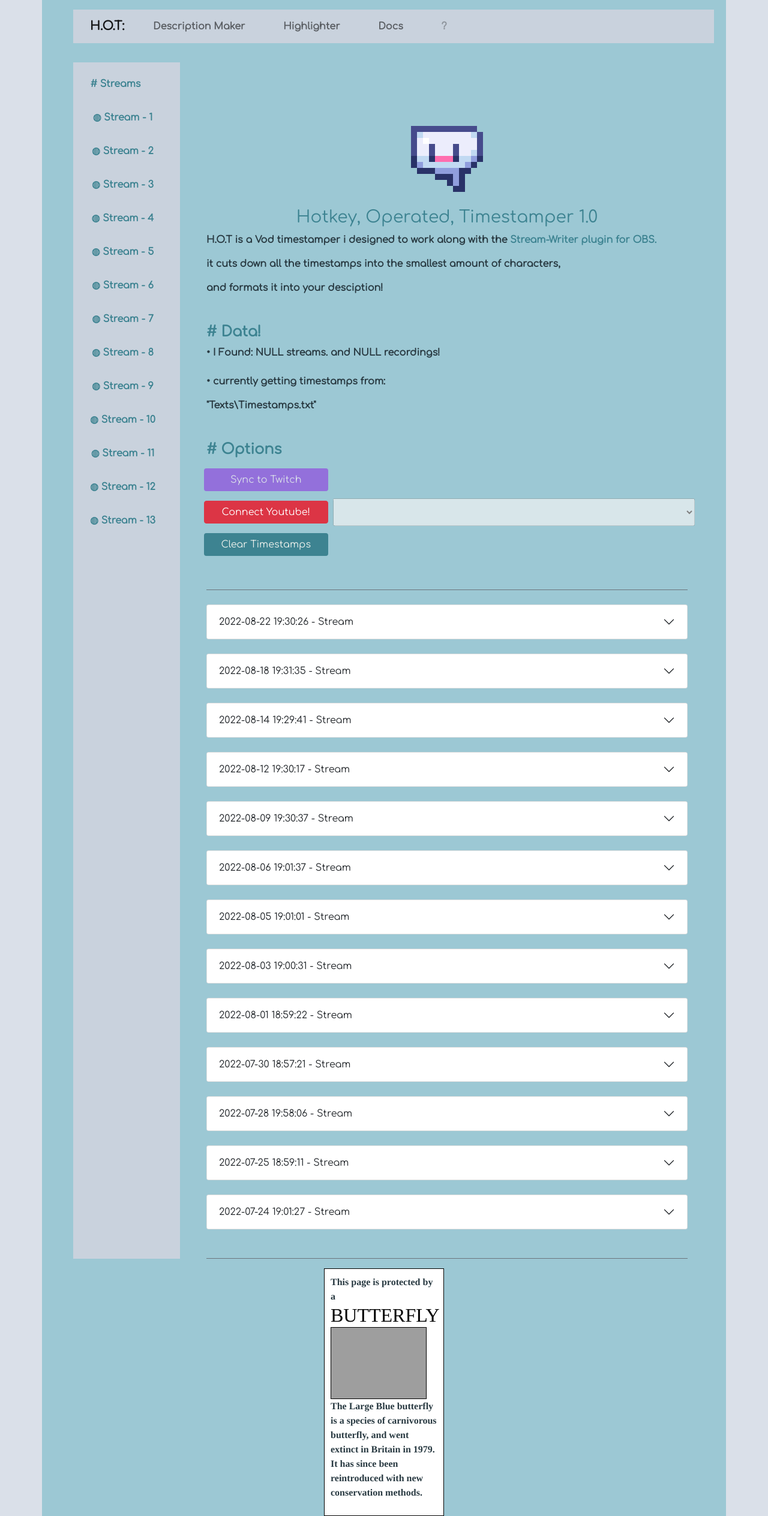
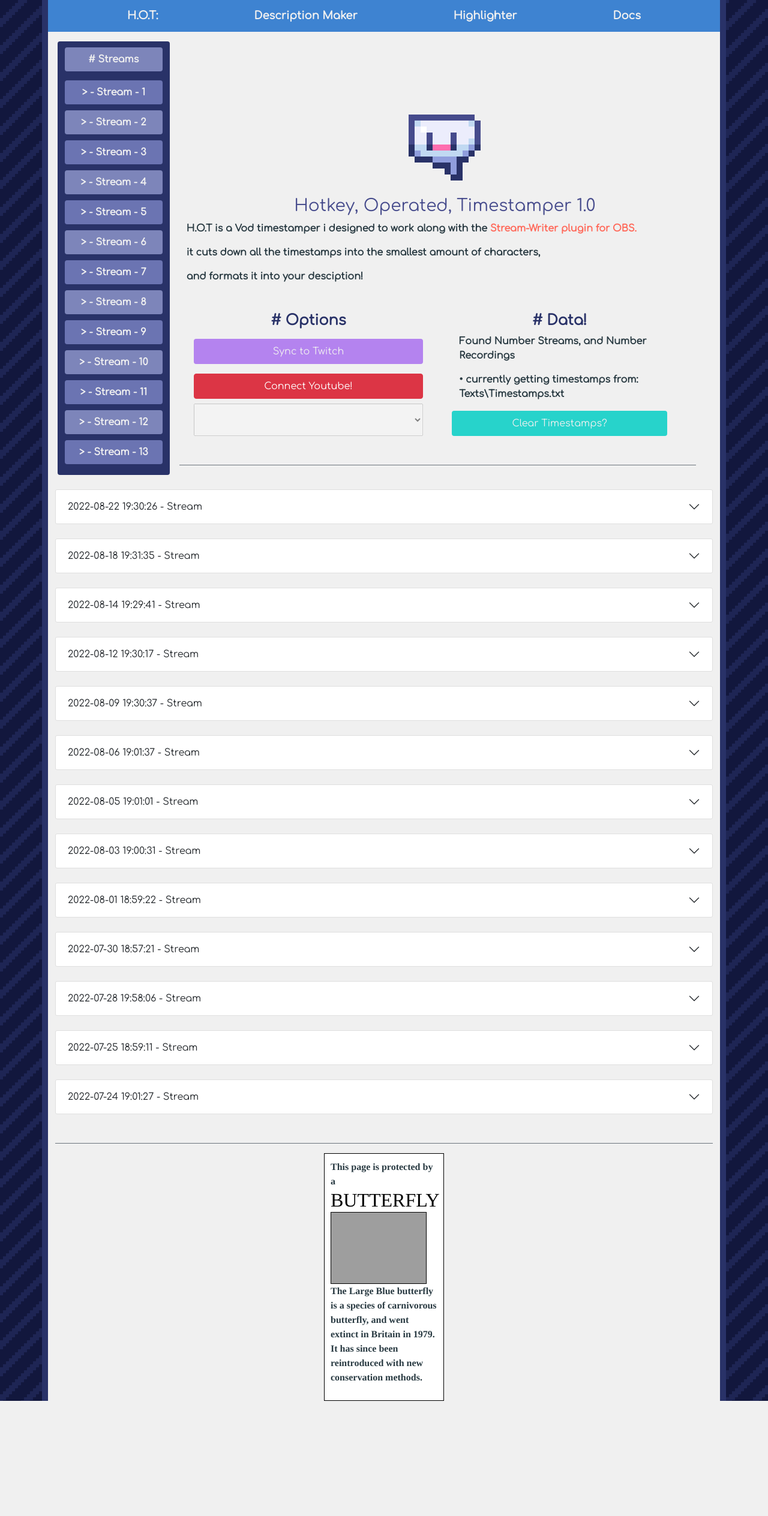
Before and after one commit to Grat10borg/Hotkey-Operated-Timestamper, a PHP site: page / in a window 1280 px wide. Shown: the whole page at 60% size. After the commit the page ends 2336 px from the top, so only its background shows below. Run offline with PHP 8.4, Linux system fonts and the light colour scheme; lists and menus that the app fills with data are empty; some libraries are stand-ins or nearby versions; grey boxes are pictures that could not be loaded.

Commit message:
Added better styling for H.O.T

```diff
--- a/CSS+SCSS/style.css
+++ b/CSS+SCSS/style.css
@@ -1,28 +1,33 @@
 body {
   font-family: "Comfortaa";
-  background-color: #dae0e9;
+  background-image: url("BackgroundLines.png");
   font-weight: bold;
 }
 
 .background {
-  background-color: #9cc8d4;
+  background-color: #f0f0f0;
+  border-style: solid;
+  border-color: #293268;
+  border-width: 10px;
+  border-bottom: 0px;
+  border-top: 0px;
 }
 
 a {
-  color: #3d8391;
+  color: #ff695a;
   text-decoration: none;
 }
 
 a:hover {
-  color: #7f9fa8;
+  color: #b23c40;
 }
 
 h3 {
-  color: #3d8391;
+  color: #464b8c;
 }
 
 h4 {
-  color: #3d8391;
+  color: #293268;
   font-weight: bold;
 }
 
@@ -31,7 +36,7 @@ p {
 }
 
 textarea {
-  outline: #3d8391;
+  outline: #293268;
   resize: none;
   height: 12em !important;
   width: 50em;
@@ -54,82 +59,118 @@ textarea {
 }
 
 .form-control:focus {
-  border-color: #4da88b;
+  border-color: #27d3cb;
   border-width: 3px;
   -webkit-box-shadow: none;
   box-shadow: none;
 }
 
 .button {
-  background-color: #3d8391;
-  color: #eef2ed;
+  background-color: #27d3cb;
+  color: #f0f0f0;
 }
 
 .button:hover {
-  background-color: #509cac;
-  color: #eef2ed;
+  background-color: #00aaa5;
+  color: #f0f0f0;
 }
 
 .Error {
-  color: #91403d;
+  color: #dd3745;
 }
 
 .Warning {
-  color: #c68961;
+  color: #ffaa6e;
+}
+
+.topbar {
+  background-color: #3e83d1;
+  padding-top: 5px;
+  padding-bottom: 5px;
+}
+
+.topbar a {
+  font-size: large;
+  color: #f0f0f0;
+}
+
+.topbar a:hover {
+  color: #f0f0f0;
+}
+
+.topbar ul {
+  list-style: none;
+  margin: 0%;
+  padding: 0%;
 }
 
 .sidebar {
-  background-color: #c9d2dd;
+  background-color: #293268;
 }
 
-.navlink {
-  display: block;
-  text-decoration: none;
-  color: #3d8391;
+.sidebar label {
+  color: #f0f0f0;
 }
 
-.navlink:hover {
-  color: #9cc8d4;
+.sidebar ul {
+  list-style: none;
+  padding: 0%;
+  margin: 0%;
 }
 
-.navlink:visited {
-  color: #4d8e85;
+.sidebar ul li {
+  margin-top: 10px;
+  margin-bottom: 10px;
+  background-color: #6b74b2;
 }
 
-.navlink:visited:hover {
-  color: #7ea188;
+.sidebar ul li a {
+  color: #f0f0f0;
+}
+
+.sidebar ul li a:hover {
+  color: #c1d9f2;
+}
+
+.sidebar ul li:nth-child(odd) {
+  background-color: #7d85ba;
+}
+
+.sidebar ul .RecordStreamli {
+  margin-bottom: 15px;
+  background-color: #909edd;
 }
 
 .CharaGreen {
-  color: #4da88b;
+  color: #8cff9b;
 }
 
 .CharaYellow {
-  color: #ec6434;
+  color: #ffaa6e;
 }
 
 .CharaRed {
-  color: #91403d;
+  color: #dd3745;
 }
 
 #TwitchClip {
-  background-color: mediumpurple;
-  color: #dae0e9;
+  background-color: #b483ef;
+  color: #f0f0f0;
 }
 
 #TwitchClip:hover {
-  background-color: darkviolet;
-  color: #dae0e9;
+  background-color: #854cbf;
+  color: #f0f0f0;
 }
 
 .TimestampClear {
-  background-color: #3d8391;
-  color: #eef2ed;
+  background-color: #27d3cb;
+  color: #f0f0f0;
 }
 
 .TimestampClear:hover {
-  background-color: #91403d;
-  color: #ffecce;
+  background-color: #dd3745;
+  color: #ffe091;
 }
 
 .imgPixel {
--- a/CSS+SCSS/style.scss
+++ b/CSS+SCSS/style.scss
@@ -1,28 +1,33 @@
 // Main CSS
 body {
   font-family: "Comfortaa";
-  background-color: #dae0e9;
+  background-image: url("BackgroundLines.png");
   font-weight: bold;
 }
 .background {
-  background-color: #9cc8d4;
+  background-color: #f0f0f0;
+  border-style: solid;
+  border-color: #293268;
+  border-width: 10px;
+  border-bottom: 0px;
+  border-top: 0px;
 }
 
 // General Elements
 a {
-  color: #3d8391;
+  color: #ff695a;
   text-decoration: none;
 }
 a:hover {
-  color: #7f9fa8;
+  color: #b23c40;
 }
 
 h3 {
-  color: #3d8391;
+  color: #464b8c;
 }
 
 h4 {
-  color: #3d8391;
+  color: #293268;
   font-weight: bold;
 }
 
@@ -30,7 +35,7 @@ p {
   color: #293a42;
 }
 textarea {
-  outline: #3d8391;
+  outline: #293268;
   resize: none;
   height: 12em !important;
   width: 50em;
@@ -49,73 +54,104 @@ textarea {
   height: 0%;
 }
 .form-control:focus {
-  border-color: #4da88b;
+  border-color: #27d3cb;
   border-width: 3px;
   -webkit-box-shadow: none;
   box-shadow: none;
 }
 
 .button {
-  background-color: #3d8391;
-  color: #eef2ed;
+  background-color: #27d3cb;
+  color: #f0f0f0;
 }
 .button:hover {
-  background-color: #509cac;
-  color: #eef2ed;
+  background-color: #00aaa5;
+  color: #f0f0f0;
 }
 .Error {
-  color: #91403d;
+  color: #dd3745;
 }
 .Warning {
-  color:#c68961;
+  color:#ffaa6e;
 }
 // Navigation
+.topbar {
+  background-color: #3e83d1;
+  padding-top: 5px;
+  padding-bottom: 5px;
+  a {
+    font-size: large;
+    color: #f0f0f0;
+  }
+  a:hover {
+    color: #f0f0f0;
+  }
+  ul {
+    list-style: none;
+    margin: 0%;
+    padding: 0%;
+  }
+}
+
 
 .sidebar {
-  background-color: #c9d2dd;
-}
-.navlink {
-  display: block;
-  text-decoration: none;
-  color: #3d8391;
-}
-.navlink:hover {
-  color: #9cc8d4;
-}
-.navlink:visited {
-  color: #4d8e85;
-}
-.navlink:visited:hover {
-  color: #7ea188;
+  background-color: #293268;
+  label { // for highlighter
+    color: #f0f0f0;
+  }
+  // for description maker
+  ul {
+    list-style: none;
+    padding: 0%;
+    margin: 0%;
+    li {
+      margin-top: 10px;
+      margin-bottom: 10px;
+      background-color: #6b74b2;
+      a {
+        color: #f0f0f0;;
+      }
+      a:hover {
+        color: #c1d9f2;
+      }
+    }
+    li:nth-child(odd) {
+      background-color: #7d85ba;
+    }
+    .RecordStreamli {
+      margin-bottom: 15px;
+      background-color: #909edd;
+    }
+  }
 }
 // DescMaker Specific
 
 .CharaGreen {
-  color: #4da88b;
+  color: #8cff9b;
 }
 .CharaYellow {
-  color: #ec6434;
+  color: #ffaa6e;
 }
 .CharaRed {
-  color: #91403d;
+  color: #dd3745;
 }
 
 #TwitchClip {
-  background-color:mediumpurple;
-  color: #dae0e9;
+  background-color: #b483ef;
+  color: #f0f0f0;
 }
 #TwitchClip:hover {
-  background-color:darkviolet;
-  color: #dae0e9;
+  background-color:#854cbf;
+  color: #f0f0f0;
 }
 
 .TimestampClear {
-  background-color: #3d8391;
-  color: #eef2ed;
+  background-color: #27d3cb;
+  color: #f0f0f0;
 }
 .TimestampClear:hover {
-  background-color: #91403d;
-  color: #ffecce;
+  background-color: #dd3745;
+  color: #ffe091;
 }
 
 .imgPixel {
--- a/includes/H.O.T_DescMaker/HtmlData.php
+++ /dev/null
@@ -1,17 +0,0 @@
-<div class="mb-5">
-    <h4 class=""># Data!</h4>
-    <p class="mb-4">• I Found: <?php if (isset($MultiStreamArray)) {
-                    echo count($MultiStreamArray);
-                } else {
-                    echo "NULL";
-                }
-                echo " streams. and ";
-                if (isset($MultiRecordArray)) {
-                    echo count($MultiRecordArray);
-                } else {
-                    echo "NULL";
-                }
-                echo " recordings!"; ?></p>
-                    <p>• currently getting timestamps from:</p>
-                    <p>"<?php echo $Timestamp_path?>"</p>
-</div>
--- a/includes/H.O.T_DescMaker/HtmlTopDescriptionData.php
+++ b/includes/H.O.T_DescMaker/HtmlTopDescriptionData.php
@@ -9,19 +9,29 @@
                 <p>H.O.T is a Vod timestamper i designed to work along with the <a target="blank" href="https://obsproject.com/forum/resources/infowriter.345/">Stream-Writer plugin for OBS.</a></p>
                 <p>it cuts down all the timestamps into the smallest amount of characters,</p>
                 <p class="mb-5">and formats it into your desciption!</p>
-                <div class="border-bottom border-secondary pb-5">
-                    <?php include "includes\H.O.T_DescMaker\HtmlData.php" // imports the foreaches that tell data about the timestamps
-                    ?>
-                    <h4># Options</h4>
-                    <div class="row">
-                    <button class="btn col-3 m-2" id="TwitchClip">Sync to Twitch</button>
-                    <p class="col" hidden id="TwitchMsg"></p>
+                <div class="container row border-bottom border-secondary pb-5">
+                    <div class="col me-4">
+                        <h4 class="text-center"># Options</h4>
+                        <div class="row">
+                            <button class="btn py-2 my-2" id="TwitchClip">Sync to Twitch</button>
+                            <p class="col" hidden id="TwitchMsg"></p>
+                        </div>
+                        <div class="row">
+                            <button class="btn-danger py-2 btn my-2 authUpload">Connect Youtube!</button>
+                        </div>
+                        <div class="row">
+                            <select disabled class="py-3 SelectId" name="SelectId" id="selectId"></select>
+                        </div>
                     </div>
-                    <div class="row">
-                        <button class="btn-danger btn col-3 m-2 authUpload">Connect Youtube!</button>
-                        <select disabled class="col my-1 SelectId" name="SelectId" id="selectId"></select>
+                    <div class="col  ms-4">
+                        <div class="col me-4">
+                            <h4 class="text-center"># Data!</h4>
+                            <p id="Stats">Found Number Streams, and Number Recordings</p>
+                            <form class="row" action="clear.php" method="get">
+                                <p>• currently getting timestamps from: <?php echo $Timestamp_path ?></p>
+                                <input class="py-2 Clear btn TimestampClear" type="submit" value="Clear Timestamps?" />
+                            </form>
+                        </div>
                     </div>
-                    <form class="row" action="clear.php" method="get">
-                        <input class="m-2 col-3 Clear btn TimestampClear" type="submit" value="Clear Timestamps" />
-                    </form>
+
                 </div>
--- a/includes/html/Navbar.php
+++ b/includes/html/Navbar.php
@@ -1,21 +1,8 @@
-<div class="sidebar m-3">
-    <nav class="navbar navbar-expand-lg navbar-light">
-        <a class="navbar-brand mx-3" href="#">H.O.T:</a>
-        <div class="collapse navbar-collapse" id="navbarNav">
-            <ul class="navbar-nav">
-                <li class="nav-item active mx-4">
-                    <a class="nav-link" href="index.php">Description Maker</a>
-                </li>
-                <li class="nav-item mx-4">
-                    <a class="nav-link" href="Highlight.php">Highlighter</a>
-                </li>
-                <li class="nav-item mx-4">
-                    <a class="nav-link" href="Docs.php">Docs</a>
-                </li>
-                <li class="nav-item mx-4">
-                    <a class="nav-link disabled" href="#">?</a>
-                </li>
-            </ul>
-        </div>
-    </nav>
-</div>
+<nav class="topbar">
+    <ul class="d-flex justify-content-evenly">
+        <li class="mx-4"><a class="nav-link">H.O.T: </a></li>
+        <li class="mx-4"><a class="nav-link" href="index.php">Description Maker</a></li>
+        <li class="mx-4"><a class="nav-link" href="Highlight.php">Highlighter</a></li>
+        <li class="mx-4"> <a class="nav-link" href="Docs.php">Docs</a></li>
+    </ul>
+</nav>
--- a/index.php
+++ b/index.php
@@ -22,33 +22,28 @@ if (file_exists($Timestamp_path)) { // if there is a file at the end of the file
 ?>
 
 <body>
-    <main class="container background px-5">
+    <main class="container background">
         <div class="row">
             <?php include "includes/html/Navbar.php" ?>
             <!-- Top bar -->
         </div>
         <div class="row">
             <!-- Side bar -->
-            <div class="col-2 m-3 sidebar" id="SideBar">
-                <?php // include "includes/H.O.T_DescMaker/SidebarStreamDirect.php";
-                ?>
-            </div>
-            <div class="col">
+            <div class="col-2 ms-3 mt-3 sidebar rounded" id="SideBar"></div>
+            <div class="col mt-3 maindatabar">
                 <div class="row-10 m-3 mt-5 pt-5 justify-content-around">
                     <!-- contains the huge images in the middle of the screen plus the Data bar and the Options bar -->
                     <?php include "includes/H.O.T_DescMaker/HtmlTopDescriptionData.php"; ?>
-                    <div>
-                        <div class="form-floating my-3 border-bottom border-secondary pb-5" id="DescriptionAreaDiv">
-                            <!-- printer of the Clip and descptions in the Textareas -->
-                            <?php // include "includes/H.O.T_DescMaker/HtmlTimestampInport.php";
-                            ?>
-                        </div>
-                    </div>
-
                 </div>
 
             </div>
-
+            <div>
+                <div class="form-floating my-3 border-bottom border-secondary pb-5" id="DescriptionAreaDiv">
+                    <!-- printer of the Clip and descptions in the Textareas -->
+                    <?php // include "includes/H.O.T_DescMaker/HtmlTimestampInport.php";
+                    ?>
+                </div>
+            </div>
         </div>
         </div>
         <div class="results" style="width: 200px;background-color: #fff;color: #000;display: block;padding: 10px;border: 1px solid;margin: 0 auto;font-family: 'times';font-size: '15pt';">
```
Also changed, not shown: Highlight.php (+12 -6 lines), includes/H.O.T_HighLighter/LogoVersion.php (deleted, +0 -7 lines), javascript/TimestampSort.ts (+14 -12 lines), javascript/scripts/TimestampSort.js (+9 -12 lines), CSS+SCSS/BackgroundLines.png (added), 1 other file.
